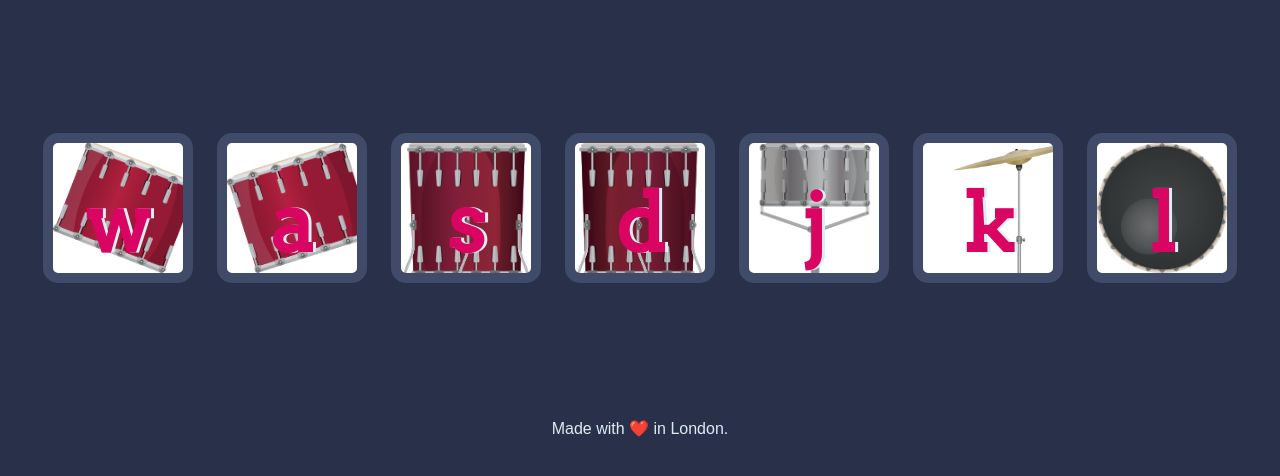
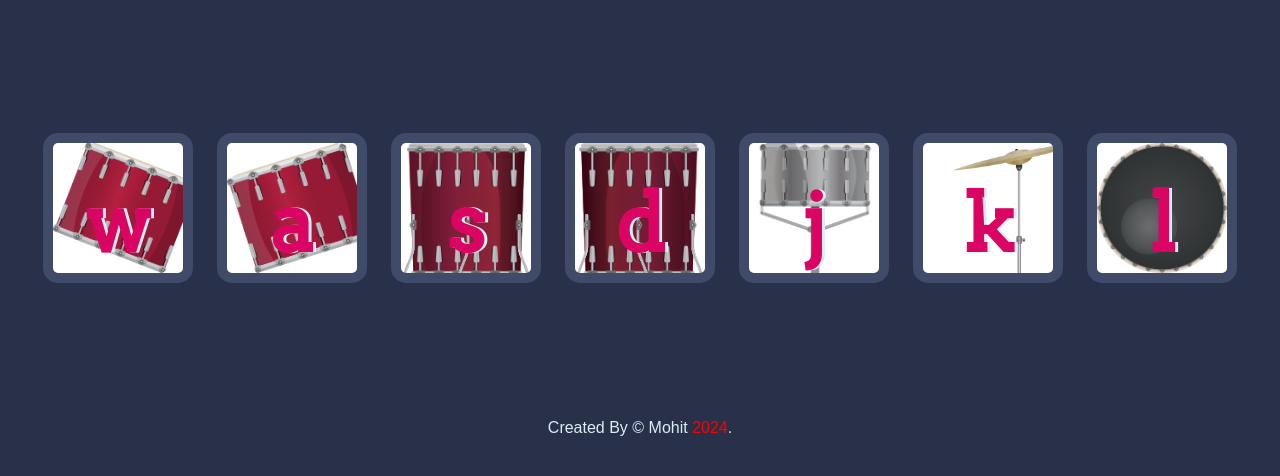
Before and after one commit to mohit01717/Drum-Kit, a plain HTML site: page index.html in a window 1280 px wide. Shown: the part 156-632 px from the top of the page. Drawn offline with Linux system fonts and the light colour scheme.

Commit message:
readme added footer change and some javascript changes

```diff
--- a/index.html
+++ b/index.html
@@ -22,7 +22,7 @@
       <button class="l drum">l</button>
     </div>
 
-    <footer>Made with ❤️ in London.</footer>
+    <footer>Created By &copy; Mohit <span id="year"></span>.</footer>
     <script src="./index.js"></script>
   </body>
 </html>
--- a/index.js
+++ b/index.js
@@ -1,11 +1,8 @@
 const a = document.querySelectorAll(".set button");
-// const my_audio = document.querySelectorAll("#my-audio audio")
-// console.log(my_audio );
-// my_audio.forEach((e)=>{
-//     e.addEventListener("play",(e)=>{
-//           console.log(i);
-//     })
-// })
+const year = document.querySelector('#year');
+year.textContent=new Date().getFullYear()
+year.style.color = "red"
+year.style.fontSize= "bold"
 document.addEventListener("keydown", (e) => {
   makeSound(e.key);
   buttonAnimation(e.key);
```
Also changed, not shown: preview5.png (added), 1 other file.
